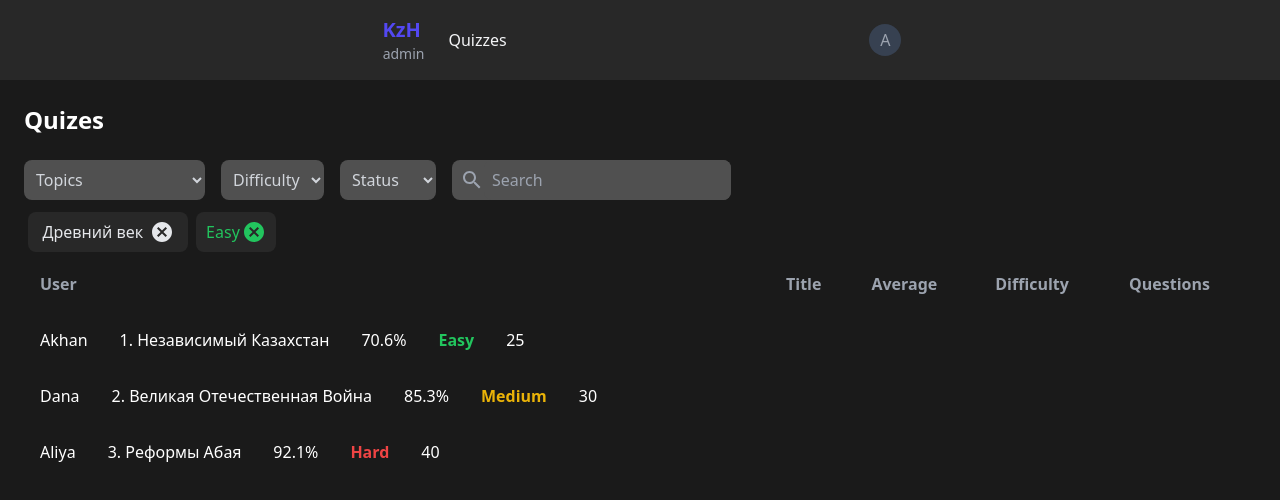
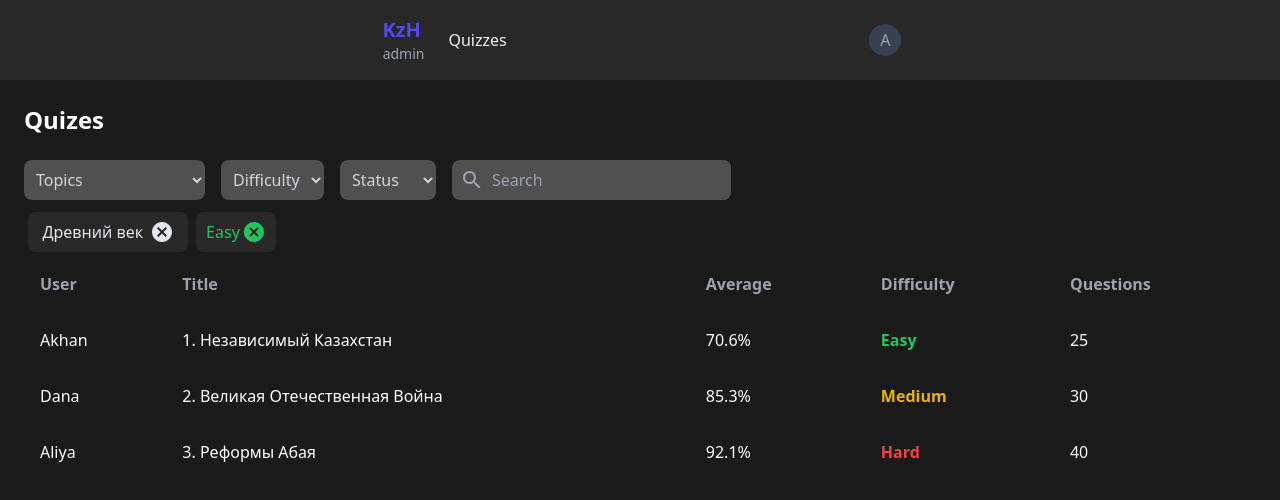
Before and after one commit to Dulatbay/kzh-admin-front, a React (Vite) app: page / in a window 1280 px wide. Shown: the top 500 px of the page. Built offline with nearby package versions, Linux system fonts and the light colour scheme.

Commit message:
table correct edited in quizes

```diff
--- a/src/App.tsx
+++ b/src/App.tsx
@@ -1,5 +1,3 @@
-import SigninPage from "./pages/SignIn/SigninPage.tsx";
-import React from "react";
 import QuizesPage from "./pages/Quizes/QuizesPage.tsx";
 
 function App() {
--- a/src/pages/Quizes/QuizesPage.tsx
+++ b/src/pages/Quizes/QuizesPage.tsx
@@ -1,7 +1,6 @@
 import Nav from "../../components/Header/Nav.tsx";
 import SearchIcon from '@mui/icons-material/Search';
 import CancelIcon from '@mui/icons-material/Cancel';
-import {Link} from 'react-router-dom';
 
 const QuizesPage = () => {
     const users = [
@@ -82,6 +81,7 @@ const QuizesPage = () => {
 
                 <div className="overflow-x-auto">
                     <table className="table-auto w-full text-left border-collapse">
+
                         <thead>
                         <tr className="border border-gray-300">
                             <th className="p-4  text-gray-400">User</th>
@@ -91,25 +91,24 @@ const QuizesPage = () => {
                             <th className="p-4 text-gray-400">Questions</th>
                         </tr>
                         </thead>
-                        <tbody>
-
-                        {users.map((user, index) => (
 
 
 
+                            <tbody>
+
+                            {users.map((user, index) => (
+
 
                                 <tr key={index} className=" hover:bg-innerFormColor">
-                                    <Link to={`/details/${user.id}`} key={user.id}>
                                     <td className="p-4">{user.user}</td>
                                     <td className="p-4">{user.title}</td>
                                     <td className="p-4  ">{user.average}</td>
                                     <td className={`p-4 font-bold ${getDifficultyColor(user.difficulty)}`}>{user.difficulty}</td>
                                     <td className="p-4">{user.questions}</td>
-                                        </Link>
                                 </tr>
 
-                        ))}
-                        </tbody>
+                            ))}
+                            </tbody>
                     </table>
                 </div>
 
```
